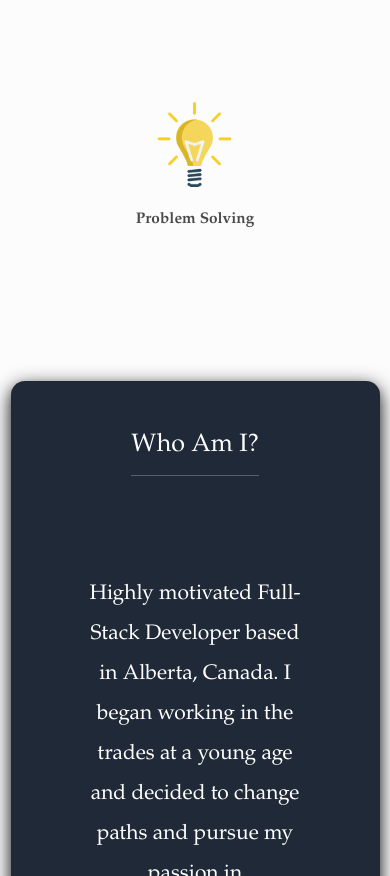
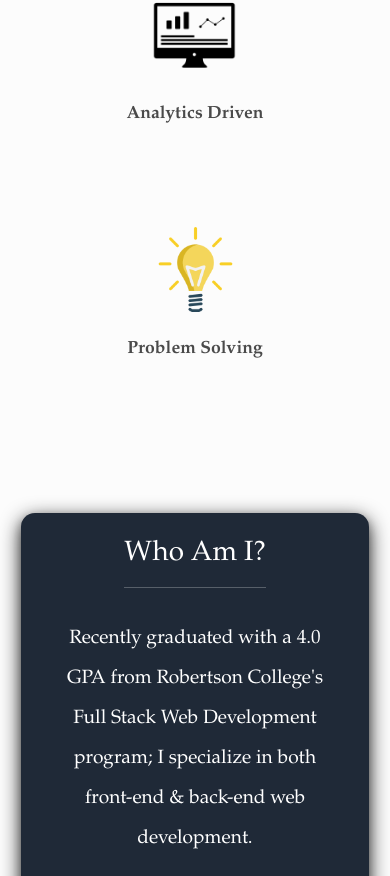
Before and after one commit to Kpaisley/Personal-Portfolio, a React (Create React App) app in the folder PortfolioFeb2022/ClientApp/: page / in a window 390 px wide. Shown: the part 1124-2000 px from the top of the page. Built offline with nearby package versions, Linux system fonts and the light colour scheme.

Commit message:
Removed content from About.js and made changes to mobile UI.

```diff
--- a/PortfolioFeb2022/ClientApp/src/components/About.css
+++ b/PortfolioFeb2022/ClientApp/src/components/About.css
@@ -15,6 +15,7 @@
     box-shadow: 0 4px 8px 0 rgba(0, 0, 0, 0.2), 0 6px 20px 0 rgba(0, 0, 0, .9);
     border-radius: 14px;
     padding: 0 0 20px 0;
+    margin: auto;
 }
 
 .about-section span {
@@ -30,14 +31,42 @@
     padding: 50px 0 50px 0;
 }
 
-
+.info-section {
+    padding: 10px 5px 100px 5px;
+    font-size: 1.6em;
+    width: 75%;
+}
 
 .info-section p {
-    line-height: 40px;
+    line-height: 45px;
     padding: 25px;
 }
-.info-section {
-    padding: 10px 5px 100px 5px;
-    font-size: 1.5em;
-    width: 75%;
+
+.desktop-hidden {
+    display: none;
 }
+
+@media (max-width: 767px) {
+    .about-section {
+        width: 95%;
+    }
+
+    .about-title {
+        padding: 25px 0 0 0;
+    }
+
+    .info-section {
+        padding: 5px 0px 25px 0px;
+        width: 90%;
+    }
+
+    .info-section p {
+        padding: 10px;
+        font-size: 0.75em;
+        line-height: 40px;
+    }
+
+    .desktop-hidden {
+        display: inline;
+    }
+}
--- a/PortfolioFeb2022/ClientApp/src/components/About.js
+++ b/PortfolioFeb2022/ClientApp/src/components/About.js
@@ -5,7 +5,7 @@ export class About extends Component {
 
     componentDidMount() {
 
-        //SLIDE LEFT ANIMATION WHEN USER SCROLLS OVER ABOUT
+        //SLIDE LEFT ANIMATION WHEN USER SCROLLS OVER ABOUT SECTION
         const about = document.getElementById('about');
         const observer = new IntersectionObserver(entries => {
 
@@ -31,8 +31,9 @@ export class About extends Component {
                             <hr />
                         </div>
                         <div className="info-section">
-                            <p>Highly motivated Full-Stack Developer based in Alberta, Canada. I began working in the trades at a young age and decided to change paths and pursue my passion in programming.</p>
-                            <p>Recent graduate from Robertson College with a 4.0 GPA, I specialize in both frontend & backend web development.</p>
+                            <p>Recently graduated with a 4.0 GPA from Robertson College's Full Stack Web Development program;
+                                I specialize in both front-end & back-end web development.
+                            </p>
                         </div>
                         <span onClick={() => this.props.goToExperience()}>Check out my work!</span>
                     </div>
--- a/PortfolioFeb2022/ClientApp/src/components/NavMenu.css
+++ b/PortfolioFeb2022/ClientApp/src/components/NavMenu.css
@@ -9,9 +9,9 @@ a.navbar-brand {
 }
 
 html {
-  font-size: 14px;
+  font-size: 16px;
 }
-@media (min-width: 768px) {
+@media (min-width: 767px) {
   html {
     font-size: 16px;
   }
```
